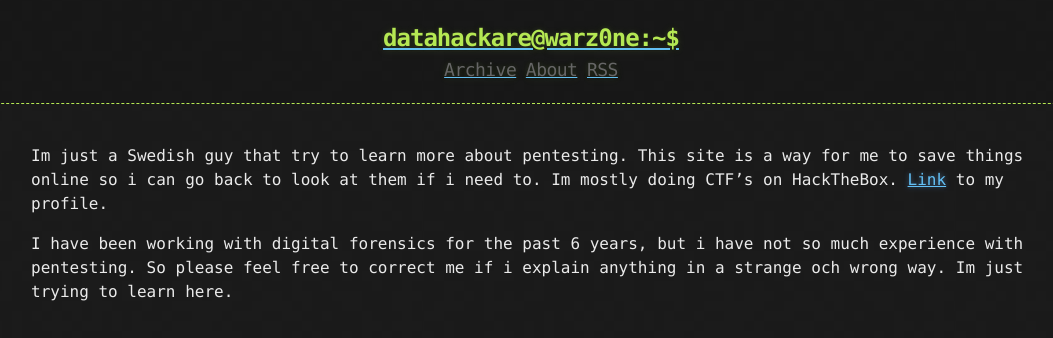
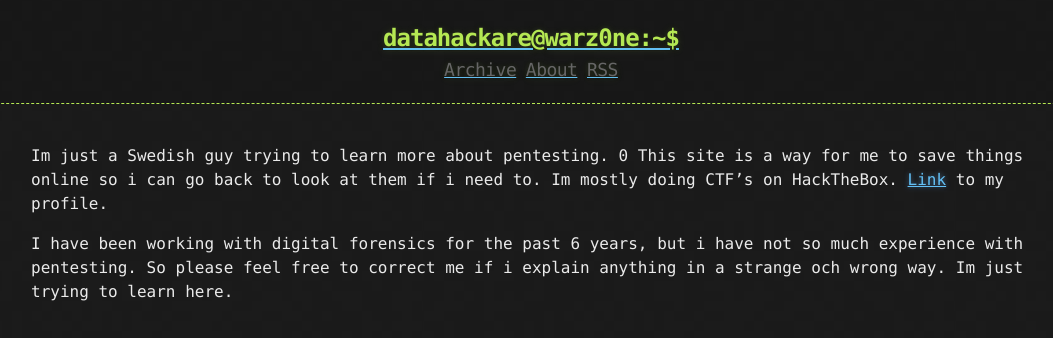
Before and after one commit to datahackare/warz0ne, a Jekyll site: the page built from about.md, in a window 1280 px wide. Shown: the top 338 px of the page, without its empty margins (109-1162 px from the left). Built offline with Jekyll 4.4.1, drawn with Linux system fonts in a browser that asks for light colours.

Commit message:
Update about.md

```diff
--- a/about.md
+++ b/about.md
@@ -3,7 +3,7 @@ layout: page
 title: About
 ---
 
-Im just a Swedish guy that try to learn more about pentesting.
+Im just a Swedish guy trying to learn more about pentesting. 0
 This site is a way for me to save things online so i can go back to look at them if i need to. Im mostly doing CTF's on HackTheBox. <a href="https://www.hackthebox.eu/profile/44591">Link</a> to my profile.
 
 I have been working with digital forensics for the past 6 years, but i have not so much experience with pentesting. So please feel free to correct me if i explain anything in a strange och wrong way. Im just trying to learn here.
```
